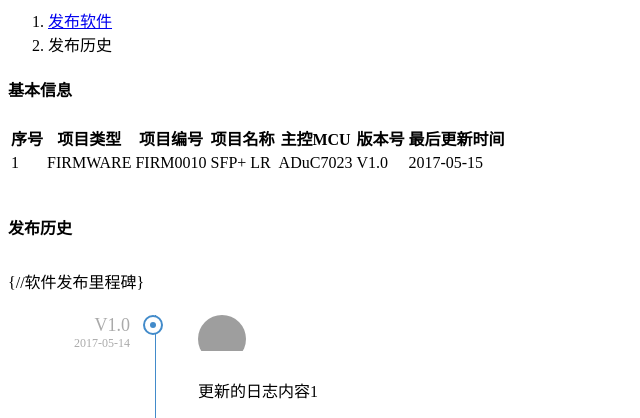
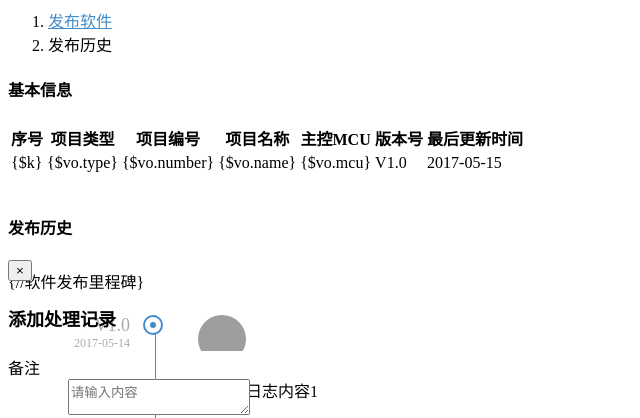
Before and after one commit to AyoAya/atopOA, a PHP site: the page made by Atop/Home/View/Default/Software/detail.html in a window 1280 px wide. Shown: the top 418 px of the page, without its empty margins (0-640 px from the left). Run offline with PHP 8.4, Linux system fonts and the light colour scheme; the template is opened without the code that fills it, so the values that code supplies are empty; grey boxes are pictures that could not be loaded.

Commit message:
发表软件 gcx

```diff
--- a/Atop/Home/View/Default/Software/add.html
+++ b/Atop/Home/View/Default/Software/add.html
@@ -53,7 +53,7 @@
         <div class="layui-form-item layui-form-text">
             <label class="layui-form-label">备注</label>
             <div class="layui-input-block">
-                <textarea type="text" name="mcu" class="layui-textarea" placeholder="备注信息"></textarea>
+                <textarea type="text" name="log" class="layui-textarea" placeholder="备注信息"></textarea>
             </div>
         </div>
         <div class="layui-form-item">
@@ -64,4 +64,5 @@
         </div>
     </form>
 
+
 </block>
--- a/Atop/Home/View/Default/Software/detail.html
+++ b/Atop/Home/View/Default/Software/detail.html
@@ -3,10 +3,13 @@
 <!-- 【引入css样式表文件】 -->
 <block name="linkcss">
     <link rel="stylesheet" href="__CSS__/timeline.css">
+    <link rel="stylesheet" href="__PUBLIC__/webuploader/css/webuploader.css">
     <link rel="stylesheet" href="__CSS__/software/detail.css">
+    <link rel="stylesheet" href="__CSS__/sample/detail.css">
 </block>
 <!-- 【引入javascript文件】 -->
 <block name="linkjs">
+    <script src="__PUBLIC__/webuploader/js/webuploader.js"></script>
     <script src="__JS__/software/detail.js"></script>
 </block>
 <!-- 【页面标题】 -->
@@ -41,15 +44,17 @@
             </tr>
         </thead>
         <tbody>
-            <tr>
-                <td>1</td>
-                <td>FIRMWARE</td>
-                <td>FIRM0010</td>
-                <td>SFP+ LR</td>
-                <td>ADuC7023</td>
-                <td>V1.0</td>
-                <td>2017-05-15</td>
-            </tr>
+            <volist name="softwareData" id="vo" key="k">
+                <tr>
+                    <td>{$k}</td>
+                    <td>{$vo.type}</td>
+                    <td>{$vo.number}</td>
+                    <td>{$vo.name}</td>
+                    <td>{$vo.mcu}</td>
+                    <td>V1.0</td>
+                    <td>2017-05-15</td>
+                </tr>
+            </volist>
         </tbody>
     </table>
 
@@ -173,4 +178,53 @@
         </div>
     </div>
 
+    <div class="modal fade" id="myModal" tabindex="-1" role="dialog" aria-labelledby="myModalLabel">
+        <div class="modal-dialog" role="document">
+            <div class="modal-content">
+                <div class="modal-header">
+                    <button type="button" class="close" data-dismiss="modal" aria-label="Close"><span aria-hidden="true">&times;</span></button>
+                    <h4 class="modal-title" id="myModalLabel" style="font-size: 18px;">添加处理记录</h4>
+                </div>
+
+                <form class="layui-form" action="" id="detail_form">
+                    <div class="modal-body">
+
+                        <div class="layui-form-item layui-form-text">
+                            <label class="layui-form-label" style="padding-left: 0;width: 60px;">备注</label>
+                            <div class="layui-input-block" style="margin-left: 60px;">
+                                <textarea name="context" placeholder="请输入内容" lay-verify="required" class="layui-textarea"></textarea>
+                            </div>
+                        </div>
+
+                        {//文件上传}
+                        <div id="uploader" class="wu-example">
+                            <!--用来存放文件信息-->
+                            <div id="thelist" class="uploader-list"></div>
+                            <div class="btns">
+                                <div id="picker">附件</div>
+                                <button id="ctlBtn" class="btn btn-default soft-upload">上传附件</button>
+                            </div>
+                        </div>
+
+                    </div>
+
+                    <input type="hidden" name="asc_detail" value="{$detailResult.id}">
+
+                    <div class="modal-footer">
+                        <button type="button" class="layui-btn layui-btn-primary" data-dismiss="modal">取消</button>
+                        <button class="layui-btn" lay-submit lay-filter="processingRecord">立即提交</button>
+                    </div>
+
+                </form>
+
+            </div>
+        </div>
+    </div>
+
+    <button type="button" class="btn btn-primary btn-lg solo_order" data-toggle="modal" data-target="#myModal" id="log-table">
+        <p>添加</p>
+        <p>处理记录</p>
+    </button>
+
+
 </block>
--- a/Public/home/css/software/detail.css
+++ b/Public/home/css/software/detail.css
@@ -1,3 +1,27 @@
 .timeline .timeline-table .timeline-info .timeline-circle {
     top: 0 !important;
 }
+#myModal{
+    position: fixed;
+    top: 260px;
+}
+/*.btns{
+    height: 40px;
+}
+.btns #picker{
+    display: inline-block;
+    width: 60px;
+    height: 38px;
+    text-align: right;
+    padding: 9px 15px;
+}
+#ctlBtn{
+    display: block;
+    width: 131px;
+    height: 40px;
+    color: #fff;
+    background: #00b7ee;
+    position: relative;
+    left: 58px;
+    bottom:38px;
+}*/
--- a/Public/home/js/sample/detail.js
+++ b/Public/home/js/sample/detail.js
@@ -48,7 +48,7 @@ $(function(){
             if( _value == 'push' || _value == 'transfer' || _value == 'rollback' ){
                 if( _value == 'push' ){
                     $('#operating-person').css({display:'inline-block'});
-                    $('.logistics').css({display:'inline-block'})
+                    $('.logistics').css({display:'inline-block'});
                     $('#transfer-person').css({display:'none'});
                     $('#rollback-person').css({display:'none'});
                     $('#TestReport').css({display:'block'});
```
Also changed, not shown: Atop/Home/Controller/SoftwareController.class.php (+37 -4 lines), Atop/Home/View/Default/Software/index.html (+11 -18 lines), Public/home/js/software/add.js (+13 -0 lines), Public/home/js/software/detail.js (added, +58 -0 lines).
